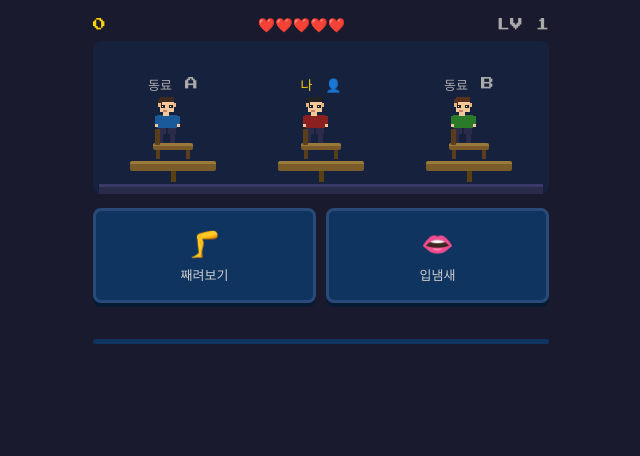
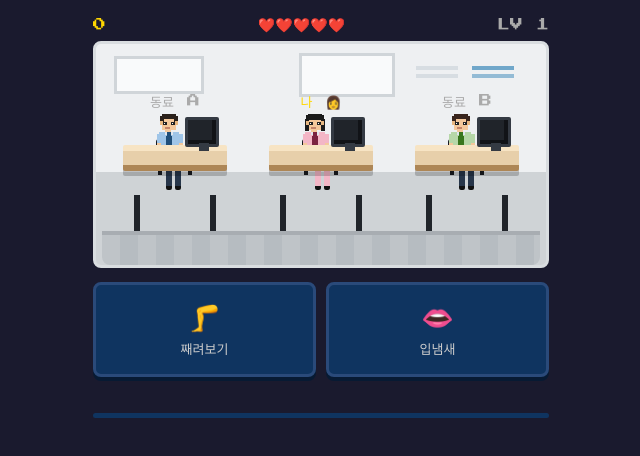
Before and after one commit to geunjikim/office, a plain HTML site: page index.html in a window 1280 px wide. Both pictures are taken after a click on the button "출근하기 🚪". Shown: the whole page, without its empty margins (319-959 px from the left). Drawn offline with Linux system fonts and the light colour scheme.

Commit message:
Update index.html

```diff
--- a/index.html
+++ b/index.html
@@ -16,29 +16,121 @@ html, body { width: 100%; background: #1a1a2e; font-family: 'Press Start 2P', mo
 #score { color: #ffd700; font-size: 13px; }
 #hearts { font-size: 14px; }
 #lv { color: #aaa; font-size: 13px; }
-#scene { background: #16213e; border-radius: 8px; padding: 34px 6px 0; position: relative; overflow: visible; }
+#scene {
+  background: linear-gradient(#eef0f2 0 58%, #cfd3d6 58% 100%);
+  border-radius: 8px;
+  padding: 48px 6px 0;
+  position: relative;
+  overflow: visible;
+  border: 3px solid #d9dde0;
+}
+#scene::before {
+  content: '';
+  position: absolute;
+  left: 18px;
+  top: 12px;
+  width: 84px;
+  height: 32px;
+  background: #f9fafb;
+  border: 3px solid #d0d5d9;
+  box-shadow:
+    188px 0 0 #f9fafb,
+    188px 0 0 3px #d0d5d9;
+}
+#scene::after {
+  content: '';
+  position: absolute;
+  right: 32px;
+  top: 22px;
+  width: 42px;
+  height: 4px;
+  background: #6aa4c8;
+  box-shadow:
+    0 8px 0 #8fb9d4,
+    -56px 0 0 #d6dce2,
+    -56px 8px 0 #d6dce2;
+  opacity: .95;
+}
 #desks { display: flex; justify-content: space-around; align-items: flex-end; }
 .unit { display: flex; flex-direction: column; align-items: center; position: relative; flex: 1; }
 .name-tag { font-size: 13px; color: #aaa; margin-bottom: 2px; }
 .name-tag.me { color: #ffd700; }
-.bubble { position: absolute; top: -4px; left: 50%; transform: translate(-50%,-100%); background: #fff; color: #222; border-radius: 5px; padding: 3px 6px; font-size: 10px; font-family: sans-serif; white-space: nowrap; opacity: 0; transition: opacity 0.12s; pointer-events: none; z-index: 10; }
-.bubble::after { content: ''; position: absolute; bottom: -5px; left: 50%; transform: translateX(-50%); border: 5px solid transparent; border-top-color: #fff; border-bottom: none; }
+.bubble { position: absolute; top: -4px; left: 50%; transform: translate(-50%,-100%); background: #cfeeff; color: #1b4f72; border-radius: 5px; padding: 3px 6px; font-size: 10px; font-family: sans-serif; white-space: nowrap; opacity: 0; transition: opacity 0.12s; pointer-events: none; z-index: 10; border: 1px solid #6bb8e8; font-weight: bold; }
+.bubble::after { content: ''; position: absolute; bottom: -6px; left: 50%; transform: translateX(-50%); border: 5px solid transparent; border-top-color: #6bb8e8; border-bottom: none; }
 .bubble.on { opacity: 1; }
 .belch-bubble { position: absolute; top: -4px; left: 50%; transform: translate(-50%,-100%); background: #d4f7a0; color: #2a4a00; border-radius: 5px; padding: 3px 6px; font-size: 10px; font-family: sans-serif; white-space: nowrap; opacity: 0; transition: opacity 0.12s; pointer-events: none; z-index: 10; border: 1px solid #7aaa22; font-weight: bold; }
 .belch-bubble::after { content: ''; position: absolute; bottom: -6px; left: 50%; transform: translateX(-50%); border: 5px solid transparent; border-top-color: #7aaa22; border-bottom: none; }
 .belch-bubble.on { opacity: 1; }
 .countdown { position: absolute; top: 0; right: 2px; background: #e24b4a; color: #fff; font-size: 13px; width: 20px; height: 15px; border-radius: 50%; display: flex; align-items: center; justify-content: center; opacity: 0; z-index: 20; pointer-events: none; }
 .countdown.on { opacity: 1; }
-.char-seat { display: flex; flex-direction: column; align-items: center; }
-canvas.char { display: block; }
-.chair { position: relative; width: 40px; margin-top: -5px; }
-.chair-back { position: absolute; left: 2px; top: -14px; width: 5px; height: 16px; background: #5a3e1a; border-radius: 1px; }
-.chair-seat { width: 100%; height: 7px; background: #7a5a2a; border-top: 3px solid #9a7a3a; border-radius: 2px; }
+.char-seat {
+  display: flex;
+  flex-direction: column;
+  align-items: center;
+  position: relative;
+  z-index: 2;
+  margin-bottom: -30px;
+}
+canvas.char {
+  display: block;
+  position: relative;
+  z-index: 2;
+}
+.chair { position: relative; width: 40px; margin-top: -8px; z-index: 1; }
+.chair-back { position: absolute; left: 1px; top: -18px; width: 7px; height: 21px; background: #181a1f; border-radius: 3px; }
+.chair-seat { width: 100%; height: 8px; background: #181a1f; border-top: 3px solid #30343d; border-radius: 3px; }
 .chair-legs { display: flex; justify-content: space-between; padding: 0 3px; }
-.chair-leg { width: 4px; height: 9px; background: #5a3e1a; }
-.desk { width: 86px; height: 10px; background: #7a5c2a; border-top: 3px solid #9a7a3a; border-radius: 2px; margin-top: 2px; }
-.desk-leg { width: 5px; height: 11px; background: #5a4010; margin: 0 auto; }
-#floor { height: 10px; background: #2a2a4a; border-top: 3px solid #3a3a6a; margin-top: 2px; }
+.chair-leg { width: 4px; height: 10px; background: #181a1f; }
+.desk {
+  width: 104px;
+  height: 26px;
+  background: #e7cfaa;
+  border-top: 6px solid #f7e4c4;
+  border-bottom: 6px solid #ad8656;
+  border-radius: 2px;
+  margin-top: 0;
+  position: relative;
+  z-index: 8;
+  box-shadow: 0 5px 0 rgba(0,0,0,.2);
+}
+.desk::before {
+  content: '';
+  position: absolute;
+  right: 8px;
+  top: -34px;
+  width: 28px;
+  height: 24px;
+  background: #20242a;
+  border: 3px solid #343a43;
+  border-radius: 2px;
+  box-shadow: inset -4px -4px 0 #111317;
+}
+.desk::after {
+  content: '';
+  position: absolute;
+  right: 18px;
+  top: -8px;
+  width: 10px;
+  height: 8px;
+  background: #343a43;
+}
+.desk-leg {
+  width: 82px;
+  height: 36px;
+  margin: 0 auto;
+  background: transparent;
+  border-left: 6px solid #20242a;
+  border-right: 6px solid #20242a;
+  position: relative;
+  z-index: 1;
+}
+#floor {
+  height: 34px;
+  background: repeating-linear-gradient(90deg,#bfc4c8 0,#bfc4c8 18px,#b6bcc1 18px,#b6bcc1 36px);
+  border-top: 4px solid #a8adb2;
+  margin-top: 0;
+  border-radius: 0 0 8px 8px;
+}
 #btns { display: flex; gap: 10px; margin-top: 14px; }
 .btn { flex: 1; padding: 16px 0; border-radius: 8px; border: 3px solid #2a4a7a; cursor: pointer; background: #0f3460; color: #fff; font-family: 'Press Start 2P', monospace; display: flex; flex-direction: column; align-items: center; gap: 6px; box-shadow: 0 4px 0 #071a33; -webkit-tap-highlight-color: transparent; }
 .btn .ico { font-size: 26px; }
@@ -46,7 +138,7 @@ canvas.char { display: block; }
 .btn:active { transform: translateY(3px); box-shadow: 0 1px 0 #071a33; }
 .btn.ok { background: #1a7a3a !important; border-color: #2aaa54 !important; }
 .btn.fail { background: #7a1a1a !important; border-color: #aa2a2a !important; }
-#msg { text-align: center; margin-top: 10px; font-size: 13px; color: #666; min-height: 18px; line-height: 1.8; }
+#msg { text-align: center; margin-top: 10px; font-size: 13px; color: #aaa; min-height: 18px; line-height: 1.8; }
 #progress { height: 5px; background: #0f3460; margin-top: 8px; border-radius: 3px; overflow: hidden; }
 #prog-fill { height: 100%; width: 0%; background: linear-gradient(90deg,#1a7a3a,#ffd700,#e24b4a); transition: width 0.4s; }
 .scene-overlay { position: absolute; inset: 0; background: #1a1a2ef2; border-radius: 8px; display: flex; flex-direction: column; align-items: center; justify-content: center; gap: 16px; z-index: 30; padding: 20px; }
@@ -55,6 +147,91 @@ canvas.char { display: block; }
 .scene-overlay p { color: #aaa; font-size: 13px; text-align: center; line-height: 2; }
 .scene-overlay .go-btn { background-color: #ffffff !important; color: #000000 !important; border: 3px solid #333; border-radius: 6px; padding: 14px 28px; font-family: 'Press Start 2P', monospace; font-size: 11px; cursor: pointer; box-shadow: 0 4px 0 #555; -webkit-appearance: none; }
 .scene-overlay .go-btn:active { transform: translateY(3px); box-shadow: 0 1px 0 #555; }
+
+.under-legs {
+  width: 28px;
+  height: 25px;
+  margin: -1px auto 0;
+  position: relative;
+  z-index: 6;
+  display: flex;
+  justify-content: center;
+  gap: 3px;
+  pointer-events: none;
+}
+.under-legs span {
+  display: block;
+  width: 6px;
+  height: 20px;
+  background: #2b3242;
+  border-bottom: 4px solid #111;
+  border-radius: 0 0 2px 2px;
+}
+.legs-me span { background: #f3b6c6; border-bottom-color: #111; }
+.legs-l span { background: #27364a; }
+.legs-r span { background: #27364a; }
+
+.under-legs.shake span:first-child {
+  animation: legShakeL .12s steps(2) infinite;
+}
+.under-legs.shake span:last-child {
+  animation: legShakeR .12s steps(2) infinite;
+}
+.under-legs.shake::before,
+.under-legs.shake::after {
+  content: '';
+  position: absolute;
+  top: 9px;
+  width: 5px;
+  height: 12px;
+  border-left: 2px solid #6bb8e8;
+  border-right: 2px solid #6bb8e8;
+  opacity: .9;
+}
+.under-legs.shake::before { left: -4px; }
+.under-legs.shake::after { right: -4px; }
+
+.under-legs.tied {
+  gap: 3px;
+}
+.under-legs.tied::before {
+  content: '';
+  position: absolute;
+  left: 3px;
+  right: 3px;
+  top: 14px;
+  height: 8px;
+  border-top: 3px solid #d2a54b;
+  border-bottom: 3px solid #d2a54b;
+  border-radius: 8px;
+  z-index: 8;
+}
+.under-legs.tied::after {
+  content: '';
+  position: absolute;
+  left: 10px;
+  top: 12px;
+  width: 7px;
+  height: 7px;
+  background: #d2a54b;
+  border-radius: 50%;
+  z-index: 9;
+}
+
+@keyframes legShakeL {
+  0% { transform: translateX(-2px); }
+  100% { transform: translateX(2px); }
+}
+@keyframes legShakeR {
+  0% { transform: translateX(2px); }
+  100% { transform: translateX(-2px); }
+}
+
+
+.legs-l { transform: translateX(-2px); }
+.legs-me { transform: translateX(1px); }
+.legs-r { transform: translateX(-1px); }
+
 </style>
 </head>
 <body>
@@ -72,23 +249,23 @@ canvas.char { display: block; }
     <div id="scene">
       <div id="desks">
         <div class="unit">
-          <div class="bubble" id="bL">🦵 떨떨떨</div>
+          <div class="bubble" id="bL">🦵 떨떨떨!</div>
           <div class="name-tag">동료 A</div>
           <div class="char-seat">
             <canvas class="char" id="cL" width="44" height="52"></canvas>
             <div class="chair"><div class="chair-back"></div><div class="chair-seat"></div><div class="chair-legs"><div class="chair-leg"></div><div class="chair-leg"></div></div></div>
           </div>
           <div class="countdown" id="cdL"></div>
-          <div class="desk"></div><div class="desk-leg"></div>
+          <div class="desk"></div><div class="under-legs legs-l" id="legL"><span></span><span></span></div><div class="desk-leg"></div>
         </div>
         <div class="unit">
           <div class="bubble" id="bMe"></div>
-          <div class="name-tag me">나 👤</div>
+          <div class="name-tag me">나 👩</div>
           <div class="char-seat">
             <canvas class="char" id="cMe" width="44" height="52"></canvas>
             <div class="chair"><div class="chair-back"></div><div class="chair-seat"></div><div class="chair-legs"><div class="chair-leg"></div><div class="chair-leg"></div></div></div>
           </div>
-          <div class="desk"></div><div class="desk-leg"></div>
+          <div class="desk"></div><div class="under-legs legs-me" id="legMe"><span></span><span></span></div><div class="desk-leg"></div>
         </div>
         <div class="unit">
           <div class="belch-bubble" id="bR">꺼억~ 🤮</div>
@@ -98,7 +275,7 @@ canvas.char { display: block; }
             <div class="chair"><div class="chair-back"></div><div class="chair-seat"></div><div class="chair-legs"><div class="chair-leg"></div><div class="chair-leg"></div></div></div>
           </div>
           <div class="countdown" id="cdR"></div>
-          <div class="desk"></div><div class="desk-leg"></div>
+          <div class="desk"></div><div class="under-legs legs-r" id="legR"><span></span><span></span></div><div class="desk-leg"></div>
         </div>
       </div>
       <div id="floor"></div>
@@ -125,75 +302,150 @@ let ropeApplied=false,bandApplied=false,belchPhase=0;
 let ropeCI=null,bandCI=null;
 const $=id=>document.getElementById(id);
 function px(ctx,x,y,w,h,c){ctx.fillStyle=c;ctx.fillRect(x,y,w,h);}
-function drawBase(ctx,shirt,hair,sway,face){
+
+function drawBase(ctx,shirt,hair,sway,face,isMe){
   ctx.clearRect(0,0,44,52);
   const ox=4,oy=1;
-  px(ctx,ox+2,oy+18,20,13,shirt);
+
+  // legs below desk line
+  px(ctx,ox+4,oy+33,7,13,'#222633');
+  px(ctx,ox+14,oy+33,7,13,'#222633');
+  px(ctx,ox+1,oy+46,10+sway,5,'#151515');
+  px(ctx,ox+13,oy+46,10-sway,5,'#151515');
+
+  // seated body above desk line
+  px(ctx,ox+2,oy+18,20,16,shirt);
+  px(ctx,ox+0,oy+20,4,10,shirt);
+  px(ctx,ox+22,oy+20,4,10,shirt);
+  px(ctx,ox+0,oy+29,4,4,'#F4C89B');
+  px(ctx,ox+22,oy+29,4,4,'#F4C89B');
+
+  // neck and face
   px(ctx,ox+8,oy+14,6,5,'#F4C89B');
-  px(ctx,ox+5,oy+2,14,13,'#F4C89B');
-  px(ctx,ox+5,oy+0,14,5,hair);
-  px(ctx,ox+3,oy+2,4,6,hair);
-  px(ctx,ox+3,oy+6,3,4,'#e8b882');
-  px(ctx,ox+18,oy+6,3,4,'#e8b882');
+  px(ctx,ox+5,oy+3,14,13,'#F4C89B');
+
+  // hair
+  if(isMe){
+    px(ctx,ox+3,oy+1,18,5,hair);
+    px(ctx,ox+2,oy+5,4,12,hair);
+    px(ctx,ox+18,oy+5,4,12,hair);
+    px(ctx,ox+5,oy+0,14,4,hair);
+  }else{
+    px(ctx,ox+5,oy+0,14,5,hair);
+    px(ctx,ox+3,oy+2,4,7,hair);
+    px(ctx,ox+17,oy+2,4,7,hair);
+  }
+  px(ctx,ox+3,oy+7,3,4,'#e8b882');
+  px(ctx,ox+18,oy+7,3,4,'#e8b882');
+
+  // face
   if(face==='stare'){
     px(ctx,ox+6,oy+8,4,2,'#222');px(ctx,ox+14,oy+8,4,2,'#222');
     px(ctx,ox+7,oy+6,3,2,'#e24b4a');px(ctx,ox+15,oy+6,3,2,'#e24b4a');
   }else if(face==='shocked'){
     px(ctx,ox+6,oy+6,4,6,'#222');px(ctx,ox+8,oy+7,1,4,'#fff');
     px(ctx,ox+14,oy+6,4,6,'#222');px(ctx,ox+16,oy+7,1,4,'#fff');
-    px(ctx,ox+8,oy+14,4,2,'#933');
+    px(ctx,ox+8,oy+14,5,2,'#933');
   }else if(face==='belch'){
     px(ctx,ox+6,oy+8,4,2,'#222');px(ctx,ox+14,oy+8,4,2,'#222');
     px(ctx,ox+4,oy+10,3,4,'#f0a0a0');px(ctx,ox+17,oy+10,3,4,'#f0a0a0');
-    px(ctx,ox+8,oy+13,6,3,'#222');px(ctx,ox+9,oy+14,4,2,'#cc4444');
+    px(ctx,ox+8,oy+13,7,3,'#222');px(ctx,ox+9,oy+14,5,2,'#cc4444');
   }else{
     px(ctx,ox+6,oy+8,4,3,'#222');px(ctx,ox+14,oy+8,4,3,'#222');
     px(ctx,ox+7,oy+9,1,1,'#fff');px(ctx,ox+15,oy+9,1,1,'#fff');
-    px(ctx,ox+8,oy+13,4,2,'#c4846a');
+    px(ctx,ox+8,oy+13,5,2,'#c4846a');
   }
-  px(ctx,ox+0,oy+19,3,8,shirt);px(ctx,ox+22,oy+19,3,8,shirt);
-  px(ctx,ox+0,oy+27,3,3,'#F4C89B');px(ctx,ox+22,oy+27,3,3,'#F4C89B');
-  const ls=sway;
-  px(ctx,ox+3,oy+31,8,6,'#2c2c4a');
-  px(ctx,ox+13,oy+31,8,6,'#2c2c4a');
-  px(ctx,ox+3,oy+37,5,9,'#2c2c4a');
-  px(ctx,ox+15,oy+37,5,9,'#2c2c4a');
-  px(ctx,ox+1,oy+46,8+ls,5,'#222');
-  px(ctx,ox+13,oy+46,8-ls,5,'#222');
+}
+function drawShakeLines(ctx){
+  const ox=4,oy=1;
+  ctx.strokeStyle='#1f4e79';
+  ctx.lineWidth=1.5;
+  ctx.setLineDash([]);
+
+  // left leg vibration marks
+  ctx.beginPath(); ctx.moveTo(ox+0,oy+36); ctx.lineTo(ox-3,oy+34); ctx.stroke();
+  ctx.beginPath(); ctx.moveTo(ox+1,oy+42); ctx.lineTo(ox-3,oy+44); ctx.stroke();
+
+  // right leg vibration marks
+  ctx.beginPath(); ctx.moveTo(ox+25,oy+36); ctx.lineTo(ox+29,oy+34); ctx.stroke();
+  ctx.beginPath(); ctx.moveTo(ox+24,oy+42); ctx.lineTo(ox+29,oy+44); ctx.stroke();
+
+  // little floor vibration pixels
+  px(ctx,ox+4,oy+49,3,2,'#6bb8e8');
+  px(ctx,ox+18,oy+49,3,2,'#6bb8e8');
 }
 function drawRope(ctx){
   const ox=4,oy=1;
-  ctx.strokeStyle='#c8a050';ctx.lineWidth=2;ctx.setLineDash([2,2]);
-  ctx.beginPath();ctx.moveTo(ox+1,oy+43);
-  ctx.bezierCurveTo(ox+1,oy+49,ox+25,oy+49,ox+25,oy+43);
-  ctx.stroke();ctx.setLineDash([]);
-  ctx.fillStyle='#c8a050';ctx.beginPath();ctx.arc(ox+13,oy+47,3,0,Math.PI*2);ctx.fill();
+  // rope clearly around shaking legs, below the desk
+  ctx.strokeStyle='#d2a54b';
+  ctx.lineWidth=2;
+  ctx.setLineDash([2,2]);
+  ctx.beginPath();
+  ctx.moveTo(ox+1,oy+39);
+  ctx.bezierCurveTo(ox+2,oy+45,ox+23,oy+45,ox+24,oy+39);
+  ctx.stroke();
+  ctx.setLineDash([]);
+  ctx.strokeStyle='#8a5a15';
+  ctx.beginPath();
+  ctx.moveTo(ox+4,oy+42);
+  ctx.lineTo(ox+22,oy+42);
+  ctx.stroke();
+  ctx.fillStyle='#d2a54b';
+  ctx.beginPath();
+  ctx.arc(ox+13,oy+42,3,0,Math.PI*2);
+  ctx.fill();
 }
 function drawBand(ctx){
   const ox=4,oy=1;
-  px(ctx,ox+6,oy+12,10,5,'#f0c090');
-  ctx.strokeStyle='#cc2222';ctx.lineWidth=1.5;ctx.setLineDash([]);
-  ctx.beginPath();ctx.moveTo(ox+7,oy+13);ctx.lineTo(ox+15,oy+16);ctx.stroke();
-  ctx.beginPath();ctx.moveTo(ox+15,oy+13);ctx.lineTo(ox+7,oy+16);ctx.stroke();
+  // X band directly over the mouth
+  px(ctx,ox+6,oy+11,12,6,'#f5d4a2');
+  ctx.strokeStyle='#cc2222';
+  ctx.lineWidth=2;
+  ctx.setLineDash([]);
+  ctx.beginPath();ctx.moveTo(ox+7,oy+12);ctx.lineTo(ox+17,oy+16);ctx.stroke();
+  ctx.beginPath();ctx.moveTo(ox+17,oy+12);ctx.lineTo(ox+7,oy+16);ctx.stroke();
 }
-function drawMe(f){drawBase($('cMe').getContext('2d'),'#8a2020','#222',0,f||'normal');}
-function drawL(s){const c=$('cL').getContext('2d');drawBase(c,'#1a5a9a','#3D2B1F',s||0,'normal');if(ropeApplied)drawRope(c);}
-function drawR(b){const c=$('cR').getContext('2d');drawBase(c,'#2a7a2a','#5a3020',0,b?'belch':'normal');if(bandApplied)drawBand(c);}
+function drawTie(ctx,color){
+  const ox=4,oy=1;
+  const tie=color||'#263c5c';
+  px(ctx,ox+10,oy+18,4,4,tie);
+  px(ctx,ox+9,oy+22,6,9,tie);
+  px(ctx,ox+8,oy+18,2,3,'#dfe6ee');
+  px(ctx,ox+14,oy+18,2,3,'#dfe6ee');
+}
+function drawMe(f){
+  const c=$('cMe').getContext('2d');
+  drawBase(c,'#f3b6c6','#1b1b1b',0,f||'normal',true);
+  drawTie(c,'#7a2341');
+}
+function drawL(s){
+  const c=$('cL').getContext('2d');
+  drawBase(c,'#9fc5e8','#2b211b',s||0,'normal',false);
+  drawTie(c,'#1f4e79');
+  if(stateL==='shaking')drawShakeLines(c);
+  if(ropeApplied)drawRope(c);
+}
+function drawR(b){
+  const c=$('cR').getContext('2d');
+  drawBase(c,'#b6d7a8','#39251d',0,b?'belch':'normal',false);
+  drawTie(c,'#38761d');
+  if(bandApplied)drawBand(c);
+}
 function setCD(side,sec){const el=$(side==='L'?'cdL':'cdR');if(sec>0){el.textContent=sec;el.classList.add('on');}else{el.classList.remove('on');}}
-function applyRope(){ropeApplied=true;let cd=3;setCD('L',cd);clearInterval(ropeCI);ropeCI=setInterval(()=>{cd--;setCD('L',cd);if(cd<=0){clearInterval(ropeCI);ropeApplied=false;$('msg').textContent='밧줄이 풀렸다! 💢';}},1000);}
-function applyBand(){bandApplied=true;let cd=3;setCD('R',cd);clearInterval(bandCI);bandCI=setInterval(()=>{cd--;setCD('R',cd);if(cd<=0){clearInterval(bandCI);bandApplied=false;$('msg').textContent='밴드가 떨어졌다! 💢';}},1000);}
+function applyRope(){ropeApplied=true;$('legL').classList.add('tied');$('legL').classList.remove('shake');let cd=3;setCD('L',cd);clearInterval(ropeCI);ropeCI=setInterval(()=>{cd--;setCD('L',cd);if(cd<=0){clearInterval(ropeCI);ropeApplied=false;$('legL').classList.remove('tied');$('msg').textContent='다리 밧줄이 풀렸다! 💢';}},1000);}
+function applyBand(){bandApplied=true;let cd=3;setCD('R',cd);clearInterval(bandCI);bandCI=setInterval(()=>{cd--;setCD('R',cd);if(cd<=0){clearInterval(bandCI);bandApplied=false;$('msg').textContent='입 X밴드가 풀렸다! 💢';}},1000);}
 function setBubble(id,on){$(id).classList.toggle('on',on);}
 function baseInterval(){return Math.max(2200,5200-(lv-1)*280)+Math.random()*1800;}
 function winMs(){return Math.max(900,2000-(lv-1)*80);}
 function schedL(){if(!active)return;timerL=setTimeout(()=>{if(!active)return;stateL='shaking';setBubble('bL',true);timerL=setTimeout(()=>{if(!active)return;if(stateL==='shaking'){stateL='idle';setBubble('bL',false);missHp('놓쳤다...');}schedL();},winMs());},baseInterval());}
 function schedR(){if(!active)return;timerR=setTimeout(()=>{if(!active)return;stateR='belching';setBubble('bR',true);timerR=setTimeout(()=>{if(!active)return;if(stateR==='belching'){stateR='idle';setBubble('bR',false);missHp('참아버렸다...');}schedR();},winMs());},baseInterval()+800);}
-function animate(){tick++;const sw=stateL==='shaking'?Math.round(Math.sin(tick*0.45)*4):0;if(stateR==='belching')belchPhase+=0.3;else belchPhase=0;drawL(sw);drawR(stateR==='belching');if(stateR==='belching'){const c=$('cR').getContext('2d');const img=c.getImageData(0,0,44,52);c.clearRect(0,0,44,52);c.putImageData(img,0,Math.round(Math.sin(belchPhase)*2));}raf=requestAnimationFrame(animate);}
-function press(side){if(!active)return;const btn=$(side==='L'?'btnL':'btnR');if(side==='L'&&stateL==='shaking'){clearTimeout(timerL);stateL='idle';setBubble('bL',false);applyRope();doHit(btn,'묶었다! 3초 후 풀림');schedL();}else if(side==='R'&&stateR==='belching'){clearTimeout(timerR);stateR='idle';setBubble('bR',false);applyBand();doHit(btn,'밴드 붙였다! 3초 후 떨어짐');schedR();}else{combo=0;hp--;updateHp();btn.classList.add('fail');setTimeout(()=>btn.classList.remove('fail'),300);$('msg').textContent=side==='L'?'멀쩡한데 왜 째려봐':'아직 안 꼈는데';drawMe('shocked');setTimeout(()=>drawMe('normal'),600);if(hp<=0)endGame();}}
+function animate(){tick++;const sw=stateL==='shaking'?Math.round(Math.sin(tick*0.75)*7):0;if(stateR==='belching')belchPhase+=0.3;else belchPhase=0;drawL(sw);$('legL').classList.toggle('shake',stateL==='shaking'&&!ropeApplied);drawR(stateR==='belching');if(stateR==='belching'){const c=$('cR').getContext('2d');const img=c.getImageData(0,0,44,52);c.clearRect(0,0,44,52);c.putImageData(img,0,Math.round(Math.sin(belchPhase)*2));}raf=requestAnimationFrame(animate);}
+function press(side){if(!active)return;const btn=$(side==='L'?'btnL':'btnR');if(side==='L'&&stateL==='shaking'){clearTimeout(timerL);stateL='idle';setBubble('bL',false);applyRope();doHit(btn,'다리 묶음! 3초 후 풀림');schedL();}else if(side==='R'&&stateR==='belching'){clearTimeout(timerR);stateR='idle';setBubble('bR',false);applyBand();doHit(btn,'입 X밴드! 3초 후 풀림');schedR();}else{combo=0;hp--;updateHp();btn.classList.add('fail');setTimeout(()=>btn.classList.remove('fail'),300);$('msg').textContent=side==='L'?'멀쩡한데 왜 째려봐':'아직 안 꼈는데';drawMe('shocked');setTimeout(()=>drawMe('normal'),600);if(hp<=0)endGame();}}
 function doHit(btn,msg){combo++;score+=combo>=3?20:10;$('score').textContent=score;lv=Math.min(10,Math.floor(score/150)+1);$('lv').textContent='LV '+lv;$('prog-fill').style.width=Math.min(100,score/15)+'%';$('msg').textContent=combo>=3?msg+' x'+combo+'콤보!':msg;btn.classList.add('ok');setTimeout(()=>btn.classList.remove('ok'),280);drawMe('stare');setTimeout(()=>drawMe('normal'),450);}
 function missHp(msg){combo=0;hp--;updateHp();$('msg').textContent=msg;drawMe('shocked');setTimeout(()=>drawMe('normal'),700);if(hp<=0)endGame();}
 function updateHp(){$('hearts').textContent=[0,1,2,3,4].map(i=>i<hp?'❤️':'🖤').join('');}
-function endGame(){active=false;cancelAnimationFrame(raf);clearTimeout(timerL);clearTimeout(timerR);clearInterval(ropeCI);clearInterval(bandCI);stateL='idle';stateR='idle';setBubble('bL',false);setBubble('bR',false);setCD('L',0);setCD('R',0);$('finalScore').textContent='SCORE: '+score;const msgs=['오늘도 퇴직을 참았습니다.','이어폰이라도 끼세요.','재택근무를 신청하세요.','인내심 레전드.'];$('overMsg').textContent=msgs[score>300?3:score>150?2:score>60?1:0];$('overScr').style.display='flex';}
-function startGame(){hp=5;score=0;lv=1;combo=0;tick=0;active=true;ropeApplied=false;bandApplied=false;belchPhase=0;clearInterval(ropeCI);clearInterval(bandCI);stateL='idle';stateR='idle';setBubble('bL',false);setBubble('bR',false);setCD('L',0);setCD('R',0);updateHp();$('score').textContent='0';$('lv').textContent='LV 1';$('prog-fill').style.width='0%';$('msg').textContent='';$('startScreen').style.display='none';$('gameArea').style.display='block';$('overScr').style.display='none';cancelAnimationFrame(raf);drawMe('normal');drawL(0);drawR(false);animate();schedL();schedR();}
+function endGame(){active=false;cancelAnimationFrame(raf);clearTimeout(timerL);clearTimeout(timerR);clearInterval(ropeCI);clearInterval(bandCI);stateL='idle';stateR='idle';$('legL').classList.remove('shake','tied');setBubble('bL',false);setBubble('bR',false);setCD('L',0);setCD('R',0);$('finalScore').textContent='SCORE: '+score;const msgs=['오늘도 퇴직을 참았습니다.','이어폰이라도 끼세요.','재택근무를 신청하세요.','인내심 레전드.'];$('overMsg').textContent=msgs[score>300?3:score>150?2:score>60?1:0];$('overScr').style.display='flex';}
+function startGame(){hp=5;score=0;lv=1;combo=0;tick=0;active=true;ropeApplied=false;bandApplied=false;$('legL').classList.remove('shake','tied');belchPhase=0;clearInterval(ropeCI);clearInterval(bandCI);stateL='idle';stateR='idle';$('legL').classList.remove('shake','tied');setBubble('bL',false);setBubble('bR',false);setCD('L',0);setCD('R',0);updateHp();$('score').textContent='0';$('lv').textContent='LV 1';$('prog-fill').style.width='0%';$('msg').textContent='';$('startScreen').style.display='none';$('gameArea').style.display='block';$('overScr').style.display='none';cancelAnimationFrame(raf);drawMe('normal');drawL(0);drawR(false);animate();schedL();schedR();}
 </script>
 </body>
 </html>
```
